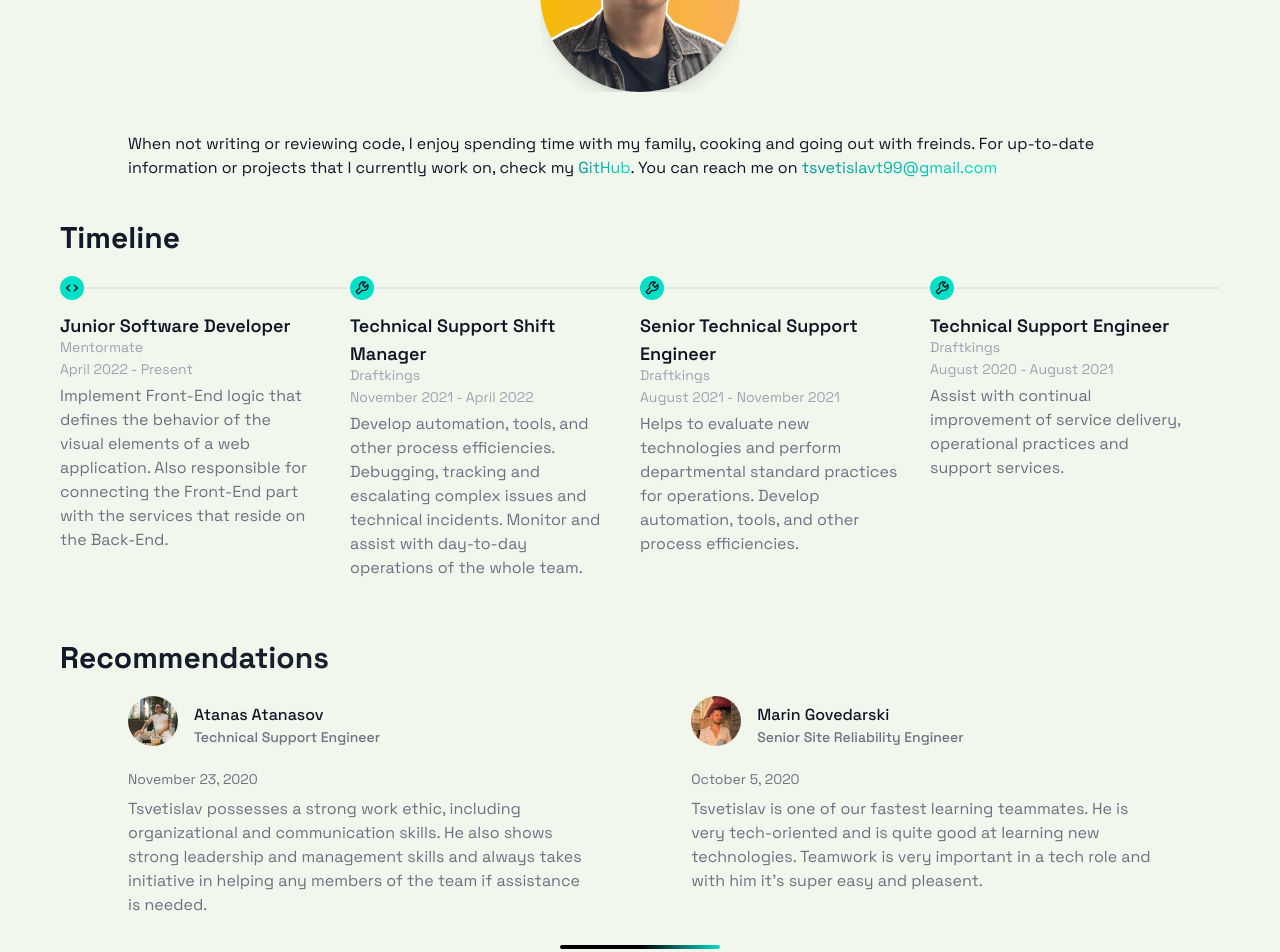
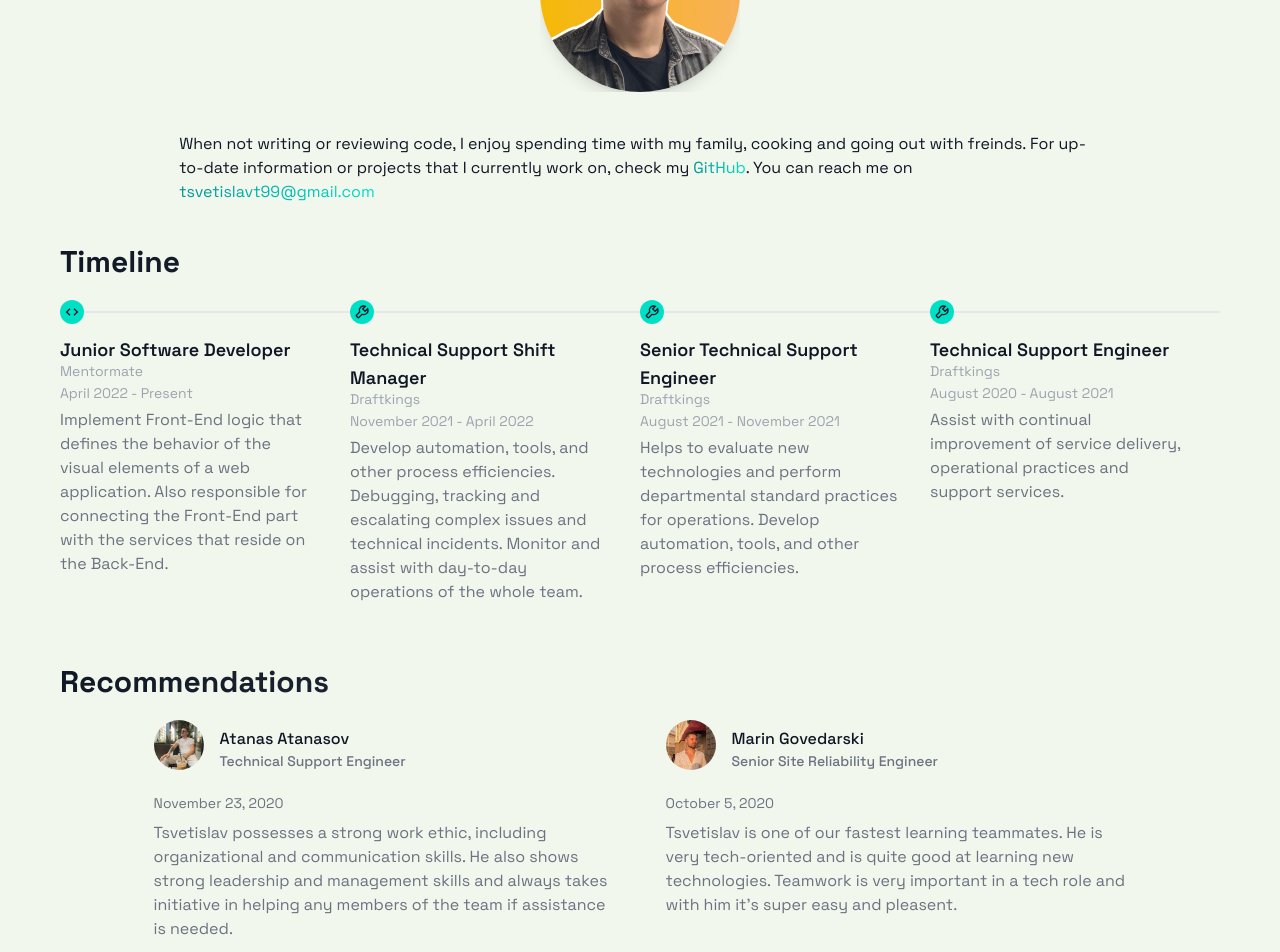
Before and after one commit to tsvetislavt99/portfolio-next, a Next.js app: page / in a window 1280 px wide. Shown: the part 2180-3132 px from the top of the page. Built offline with nearby package versions, Linux system fonts and the light colour scheme.

Commit message:
margin fixes

```diff
--- a/src/components/AboutMe/AboutMe.tsx
+++ b/src/components/AboutMe/AboutMe.tsx
@@ -19,7 +19,7 @@ export default function AboutMe() {
               width={200}
             />
           </div>
-          <p>
+          <p className=" max-w-[90%] mx-auto">
             When not writing or reviewing code, I enjoy spending time with my
             family, cooking and going out with freinds. For up-to-date
             information or projects that I currently work on, check my{' '}
--- a/src/components/Recommendations/Recomendation/Recommendation.tsx
+++ b/src/components/Recommendations/Recomendation/Recommendation.tsx
@@ -20,7 +20,7 @@ export default function Recommendation({
   linkToProfile,
 }: RecomendationProps): JSX.Element {
   return (
-    <article className="sm:max-w-[45%]">
+    <article className="max-w-[90%] mx-auto sm:max-w-[45%]">
       <div className="flex items-center mb-4 space-x-4">
         <a href={linkToProfile} target="_blank" rel="noopener noreferrer">
           <Image
```
